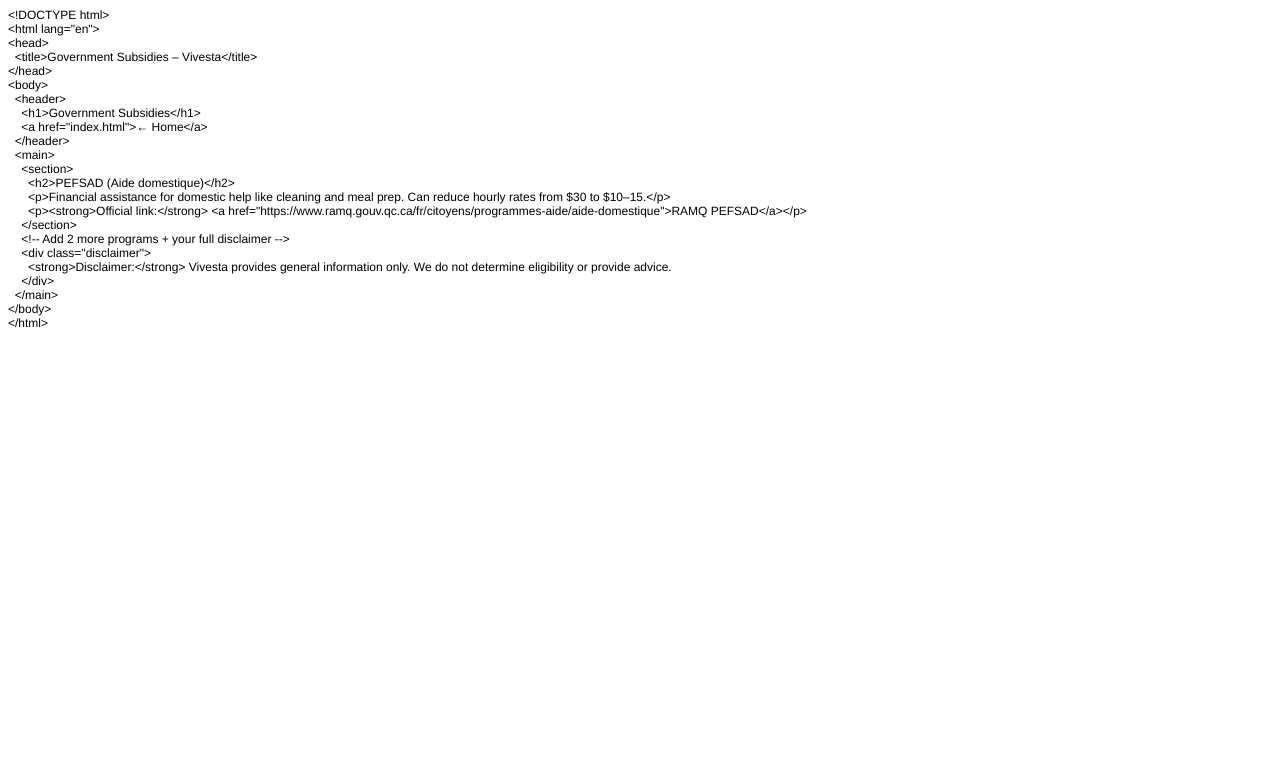
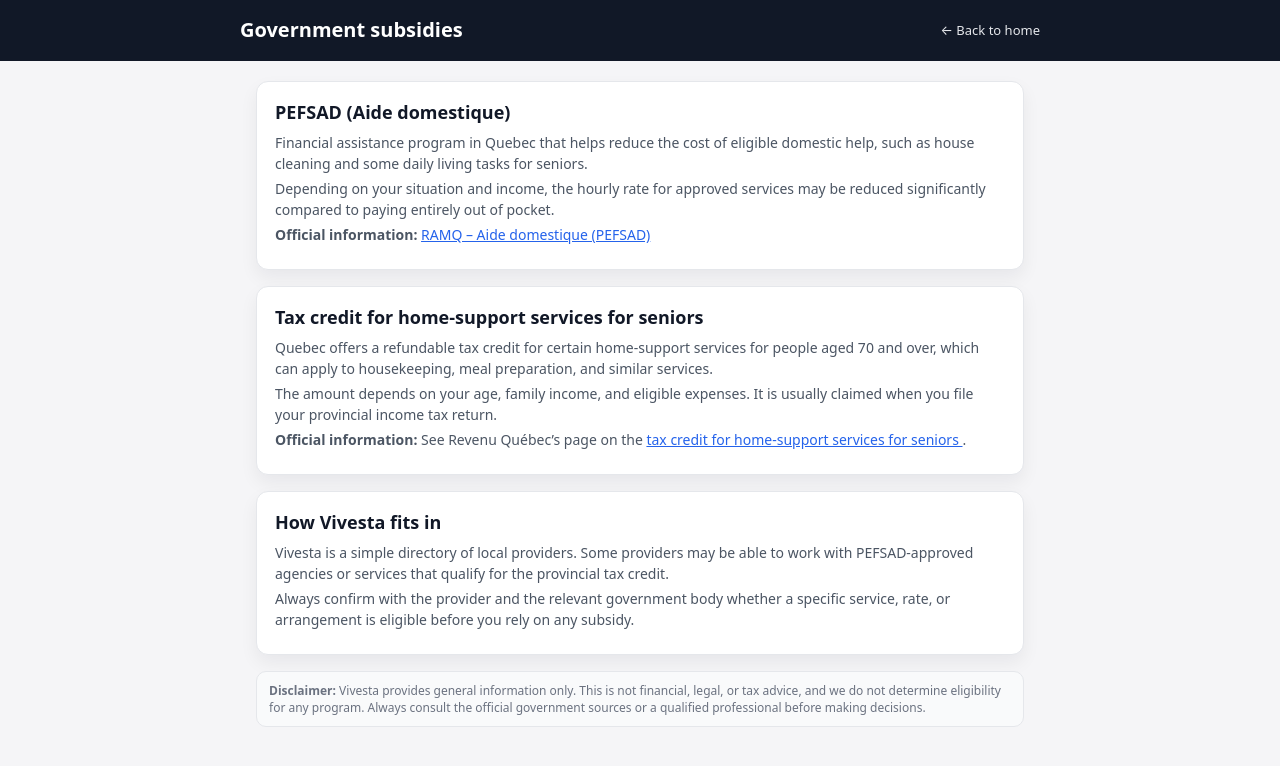
Before and after one commit to vivesta-ca/vivesta-site, a plain HTML site: page subsidy.html in a window 1280 px wide. Drawn offline with Linux system fonts and the light colour scheme.

Commit message:
Update subsidy.html

```diff
--- a/subsidy.html
+++ b/subsidy.html
@@ -1,38 +1,170 @@
-<!DOCTYPE html PUBLIC "-//W3C//DTD HTML 4.01//EN" "http://www.w3.org/TR/html4/strict.dtd">
-<html>
+<!DOCTYPE html>
+<html lang="en">
 <head>
-  <meta http-equiv="Content-Type" content="text/html; charset=utf-8">
-  <meta http-equiv="Content-Style-Type" content="text/css">
-  <title></title>
-  <meta name="Generator" content="Cocoa HTML Writer">
-  <meta name="CocoaVersion" content="2575.7">
-  <style type="text/css">
-    p.p1 {margin: 0.0px 0.0px 0.0px 0.0px; font: 12.0px Helvetica}
+  <meta charset="UTF-8">
+  <title>Government Subsidies – Vivesta</title>
+  <meta name="viewport" content="width=device-width, initial-scale=1">
+
+  <style>
+    :root {
+      --bg: #f5f5f7;
+      --text: #111827;
+      --muted: #4b5563;
+      --accent: #2563eb;
+      --accent-dark: #1d4ed8;
+      --card: #ffffff;
+      --border: #e5e7eb;
+    }
+
+    * { box-sizing: border-box; }
+
+    body {
+      margin: 0;
+      font-family: system-ui, -apple-system, BlinkMacSystemFont, "Segoe UI", sans-serif;
+      background: var(--bg);
+      color: var(--text);
+    }
+
+    header {
+      background: #111827;
+      color: white;
+      padding: 16px 16px 18px;
+    }
+
+    .header-inner {
+      max-width: 800px;
+      margin: 0 auto;
+      display: flex;
+      justify-content: space-between;
+      align-items: center;
+      gap: 8px;
+    }
+
+    h1 {
+      margin: 0;
+      font-size: 20px;
+    }
+
+    header a {
+      color: #e5e7eb;
+      font-size: 13px;
+      text-decoration: none;
+    }
+
+    header a:hover {
+      text-decoration: underline;
+    }
+
+    main {
+      max-width: 800px;
+      margin: 20px auto 32px;
+      padding: 0 16px;
+      display: grid;
+      gap: 16px;
+    }
+
+    .card {
+      background: var(--card);
+      border-radius: 12px;
+      border: 1px solid var(--border);
+      box-shadow: 0 8px 18px rgba(15, 23, 42, 0.06);
+      padding: 18px 18px 20px;
+    }
+
+    h2 {
+      margin: 0 0 8px;
+      font-size: 18px;
+    }
+
+    p {
+      margin: 4px 0;
+      font-size: 14px;
+      color: var(--muted);
+      line-height: 1.5;
+    }
+
+    a {
+      color: #2563eb;
+    }
+
+    a:hover {
+      text-decoration: underline;
+    }
+
+    .disclaimer {
+      font-size: 12px;
+      color: #6b7280;
+      border-radius: 10px;
+      border: 1px solid #e5e7eb;
+      background: #f9fafb;
+      padding: 10px 12px;
+    }
   </style>
 </head>
 <body>
-<p class="p1">&lt;!DOCTYPE html&gt;</p>
-<p class="p1">&lt;html lang="en"&gt;</p>
-<p class="p1">&lt;head&gt;</p>
-<p class="p1"><span class="Apple-converted-space">  </span>&lt;title&gt;Government Subsidies – Vivesta&lt;/title&gt;</p>
-<p class="p1">&lt;/head&gt;</p>
-<p class="p1">&lt;body&gt;</p>
-<p class="p1"><span class="Apple-converted-space">  </span>&lt;header&gt;</p>
-<p class="p1"><span class="Apple-converted-space">    </span>&lt;h1&gt;Government Subsidies&lt;/h1&gt;</p>
-<p class="p1"><span class="Apple-converted-space">    </span>&lt;a href="index.html"&gt;← Home&lt;/a&gt;</p>
-<p class="p1"><span class="Apple-converted-space">  </span>&lt;/header&gt;</p>
-<p class="p1"><span class="Apple-converted-space">  </span>&lt;main&gt;</p>
-<p class="p1"><span class="Apple-converted-space">    </span>&lt;section&gt;</p>
-<p class="p1"><span class="Apple-converted-space">      </span>&lt;h2&gt;PEFSAD (Aide domestique)&lt;/h2&gt;</p>
-<p class="p1"><span class="Apple-converted-space">      </span>&lt;p&gt;Financial assistance for domestic help like cleaning and meal prep. Can reduce hourly rates from $30 to $10–15.&lt;/p&gt;</p>
-<p class="p1"><span class="Apple-converted-space">      </span>&lt;p&gt;&lt;strong&gt;Official link:&lt;/strong&gt; &lt;a href="https://www.ramq.gouv.qc.ca/fr/citoyens/programmes-aide/aide-domestique"&gt;RAMQ PEFSAD&lt;/a&gt;&lt;/p&gt;</p>
-<p class="p1"><span class="Apple-converted-space">    </span>&lt;/section&gt;</p>
-<p class="p1"><span class="Apple-converted-space">    </span>&lt;!-- Add 2 more programs + your full disclaimer --&gt;</p>
-<p class="p1"><span class="Apple-converted-space">    </span>&lt;div class="disclaimer"&gt;</p>
-<p class="p1"><span class="Apple-converted-space">      </span>&lt;strong&gt;Disclaimer:&lt;/strong&gt; Vivesta provides general information only. We do not determine eligibility or provide advice.</p>
-<p class="p1"><span class="Apple-converted-space">    </span>&lt;/div&gt;</p>
-<p class="p1"><span class="Apple-converted-space">  </span>&lt;/main&gt;</p>
-<p class="p1">&lt;/body&gt;</p>
-<p class="p1">&lt;/html&gt;</p>
+  <header>
+    <div class="header-inner">
+      <h1>Government subsidies</h1>
+      <a href="index.html">← Back to home</a>
+    </div>
+  </header>
+
+  <main>
+    <section class="card">
+      <h2>PEFSAD (Aide domestique)</h2>
+      <p>
+        Financial assistance program in Quebec that helps reduce the cost of eligible domestic help,
+        such as house cleaning and some daily living tasks for seniors.
+      </p>
+      <p>
+        Depending on your situation and income, the hourly rate for approved services may be reduced
+        significantly compared to paying entirely out of pocket.
+      </p>
+      <p>
+        <strong>Official information:</strong>
+        <a href="https://www.ramq.gouv.qc.ca/fr/citoyens/programmes-aide/aide-domestique" target="_blank" rel="noopener">
+          RAMQ – Aide domestique (PEFSAD)
+        </a>
+      </p>
+    </section>
+
+    <section class="card">
+      <h2>Tax credit for home-support services for seniors</h2>
+      <p>
+        Quebec offers a refundable tax credit for certain home-support services for people aged 70 and over,
+        which can apply to housekeeping, meal preparation, and similar services.
+      </p>
+      <p>
+        The amount depends on your age, family income, and eligible expenses. It is usually claimed when
+        you file your provincial income tax return.
+      </p>
+      <p>
+        <strong>Official information:</strong>
+        See Revenu Québec’s page on the
+        <a href="https://www.revenuquebec.ca" target="_blank" rel="noopener">
+          tax credit for home-support services for seniors
+        </a>.
+      </p>
+    </section>
+
+    <section class="card">
+      <h2>How Vivesta fits in</h2>
+      <p>
+        Vivesta is a simple directory of local providers. Some providers may be able to work with
+        PEFSAD-approved agencies or services that qualify for the provincial tax credit.
+      </p>
+      <p>
+        Always confirm with the provider and the relevant government body whether a specific service,
+        rate, or arrangement is eligible before you rely on any subsidy.
+      </p>
+    </section>
+
+    <section class="disclaimer">
+      <strong>Disclaimer:</strong>
+      Vivesta provides general information only. This is not financial, legal, or tax advice, and we do not
+      determine eligibility for any program. Always consult the official government sources or a qualified
+      professional before making decisions.
+    </section>
+  </main>
 </body>
 </html>
```
